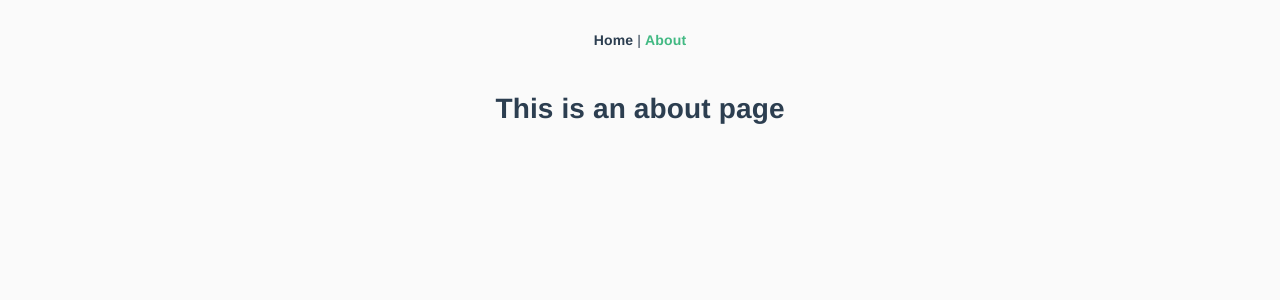
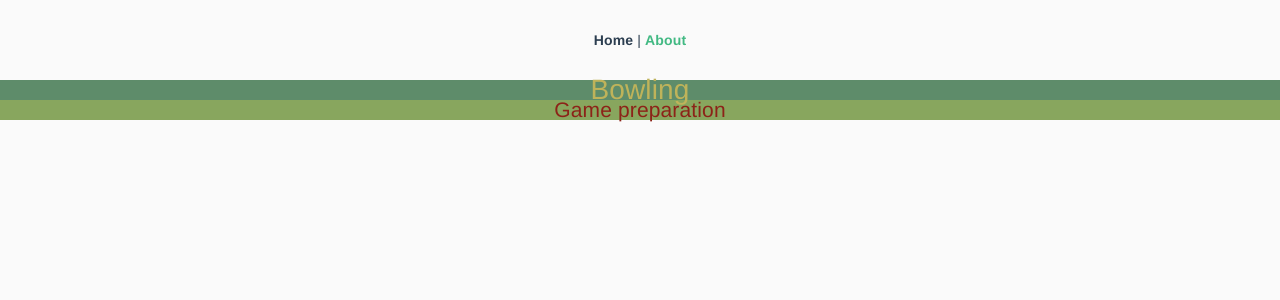
Before and after one commit to Horsemen-and-Women-of-the-Apocalypse/bowling, a Vue app: page /about in a window 1280 px wide. Shown: the top 300 px of the page. Built offline with nearby package versions, Linux system fonts and the light colour scheme.

Commit message:
add about and lang files

```diff
--- /dev/null
+++ b/src/assets/lang/about.json
@@ -0,0 +1,14 @@
+{
+    "en": {
+      "about": {
+        "title": "Bowling",
+        "prep": "Game preparation"
+      }
+    },
+    "fr": {
+      "about": {
+        "title": "Bowling",
+        "prep": "Préparation de la partie"
+      }
+    }
+  }
--- a/src/assets/lang/home.json
+++ b/src/assets/lang/home.json
@@ -1,12 +1,20 @@
 {
     "en": {
       "home": {
-        "hello": "Hello World"
+        "pins": "Pins",
+        "turn": "Turn",
+        "players": "Players",
+        "continue": "Continue",
+        "play": "Play"
       }
     },
     "fr": {
       "home": {
-        "hello": "Bonjour le monde"
+        "pins": "Quilles",
+        "turn": "Tours",
+        "players": "Joueurs",
+        "continue": "Continuer",
+        "play": "Jouer"
       }
     }
   }
--- a/src/assets/lang/index.js
+++ b/src/assets/lang/index.js
@@ -1,7 +1,8 @@
 import home from './home'
 import turn from './turn'
 import pins from './pins'
+import about from './about'
 import playerListCreator from './playerListCreator'
 import merge from 'deepmerge'
 
-export default merge.all([home, turn, pins, playerListCreator])
+export default merge.all([home, turn, pins, playerListCreator, about])
--- a/src/views/About.vue
+++ b/src/views/About.vue
@@ -1,5 +1,32 @@
 <template>
   <div class="about">
-    <h1>This is an about page</h1>
+    <div id="title">{{ $t('about.title')}}</div>
+    <div id="gamePrep">{{ $t('about.prep')}}</div>
   </div>
 </template>
+
+<style scoped>
+.about {
+  height: 100%;
+}
+#title{
+  width: 100%;
+  height: 50%;
+  background-color: #5E8C6A;
+  font-size: 2em;
+  color: #BFB35A;
+  display: flex;
+  align-items: center;
+  justify-content: center;
+}
+#gamePrep{
+  width: 100%;
+  height: 50%;
+  background-color: #88A65E;
+  color: #8C2318;
+  font-size: 1.5em;
+  display: flex;
+  align-items: center;
+  justify-content: center;
+}
+</style>
```
